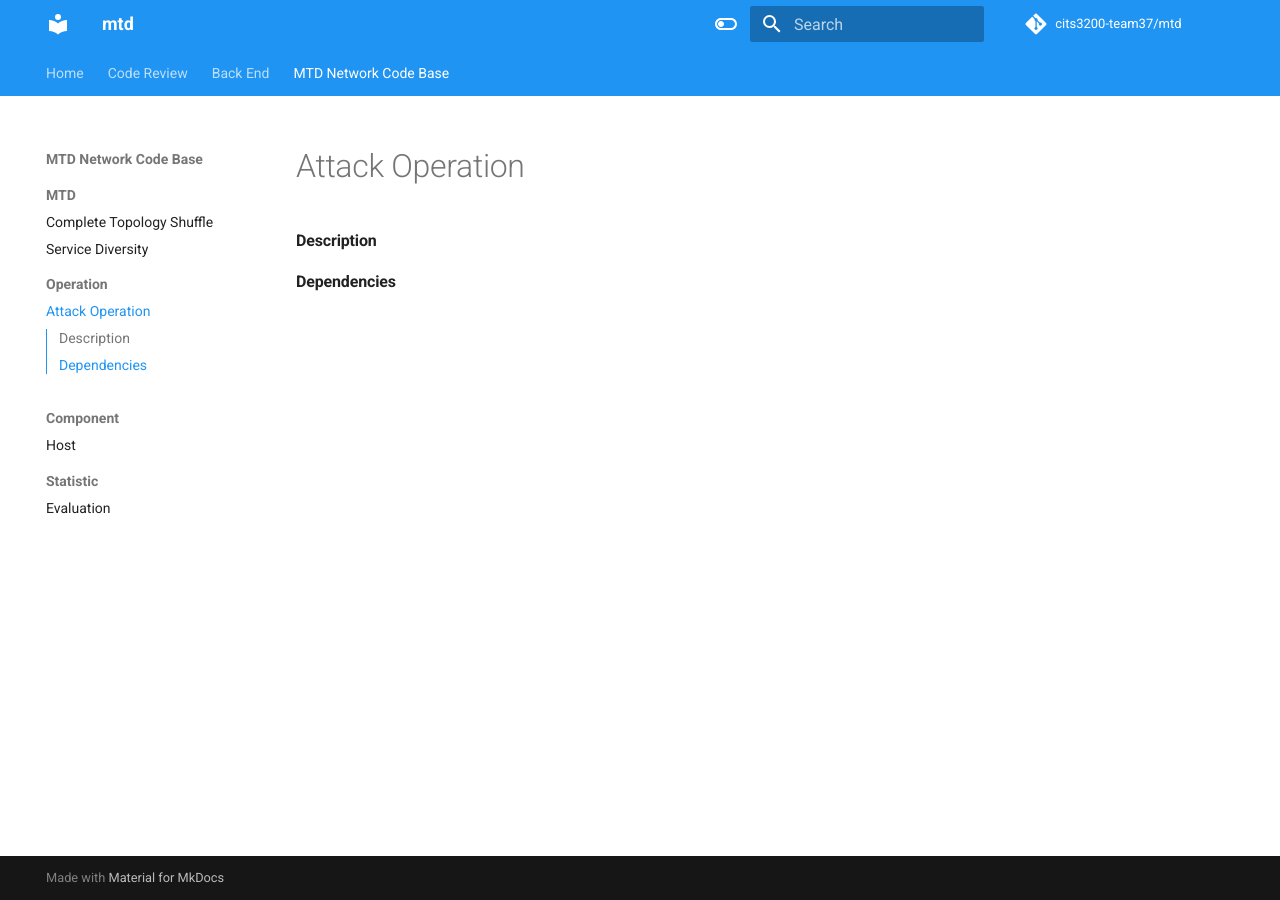
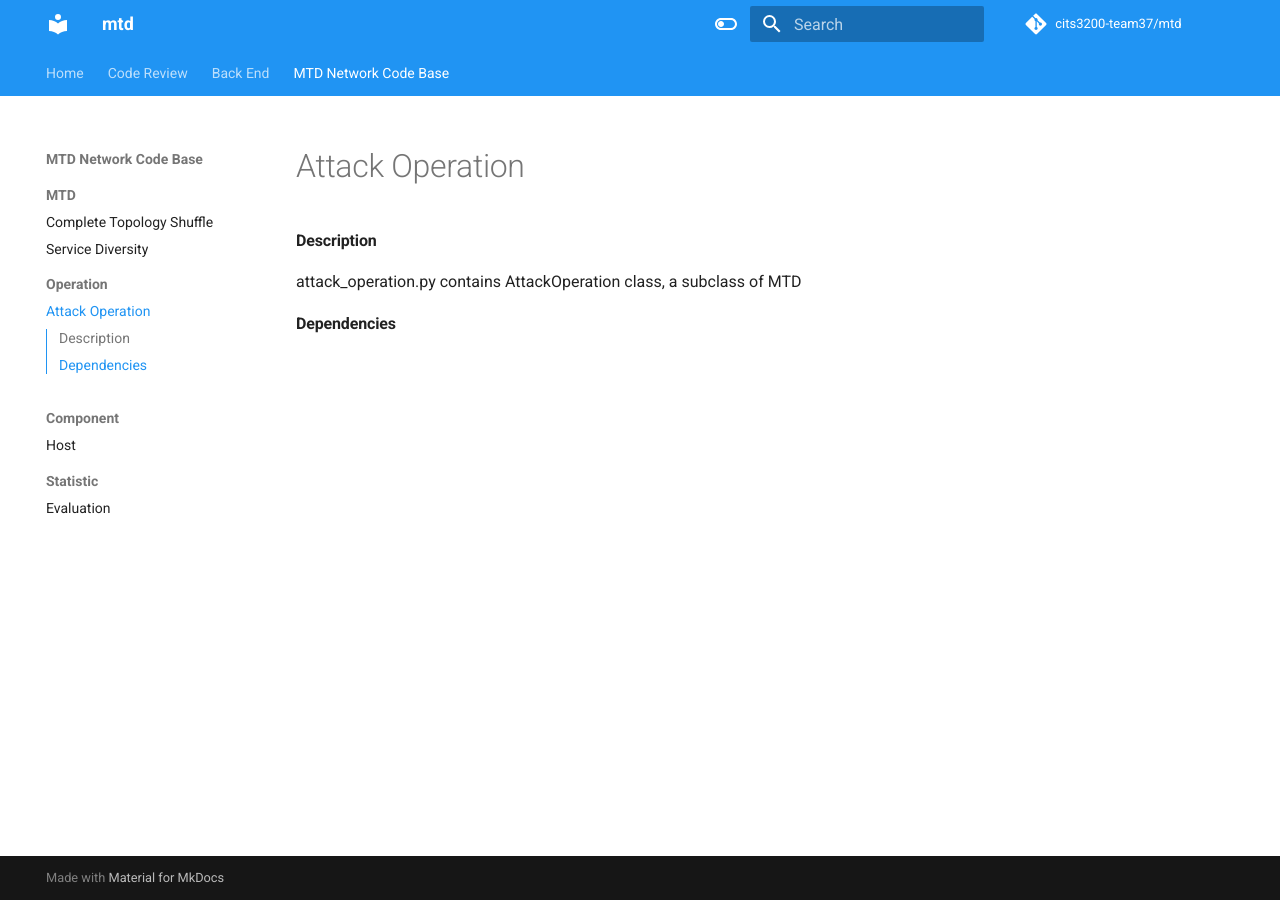
Before and after one commit to cits3200-team37/mtd, an MkDocs documentation site: the page built from server/Documentation/docs/mtdnetwork/operation/attack_operation.md, in a window 1280 px wide. Built offline with MkDocs 1.6.1 and Material for MkDocs 9.7.7, drawn with Linux system fonts in a browser that asks for light colours; comment, search, counter and statistics services are not loaded.

Commit message:
Attack Operation Documentation

```diff
--- a/server/Documentation/docs/mtdnetwork/operation/attack_operation.md
+++ b/server/Documentation/docs/mtdnetwork/operation/attack_operation.md
@@ -2,4 +2,6 @@
 
 #### Description
 
+attack_operation.py contains AttackOperation class, a subclass of MTD
+
 #### Dependencies
```
